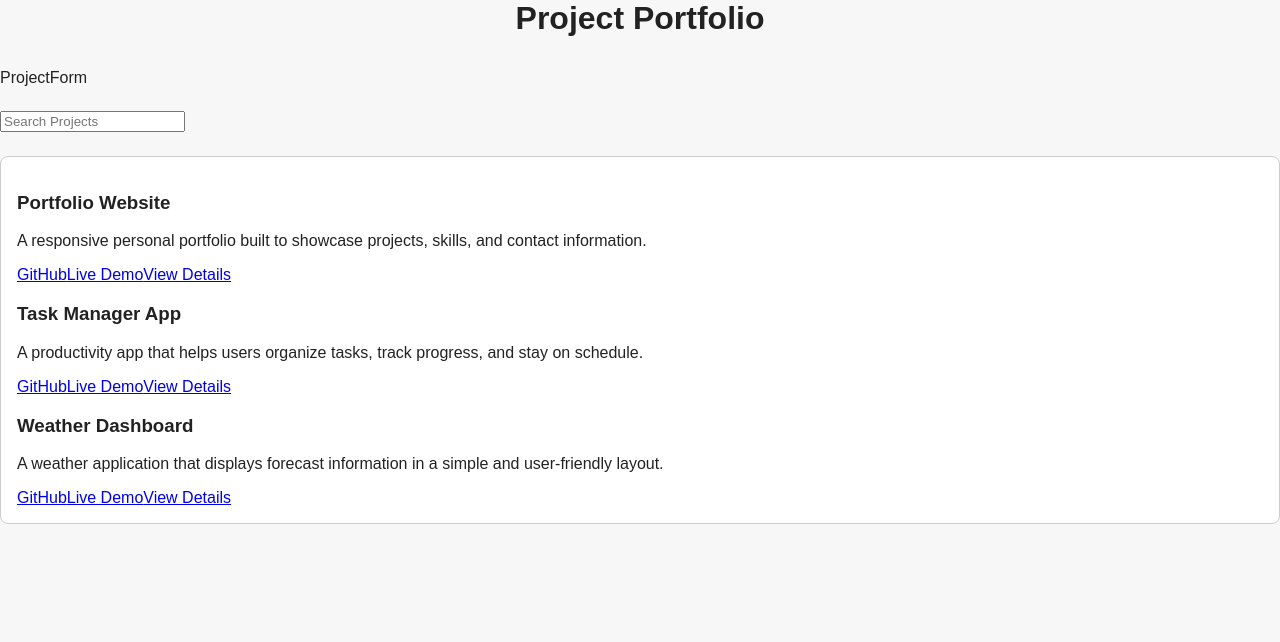
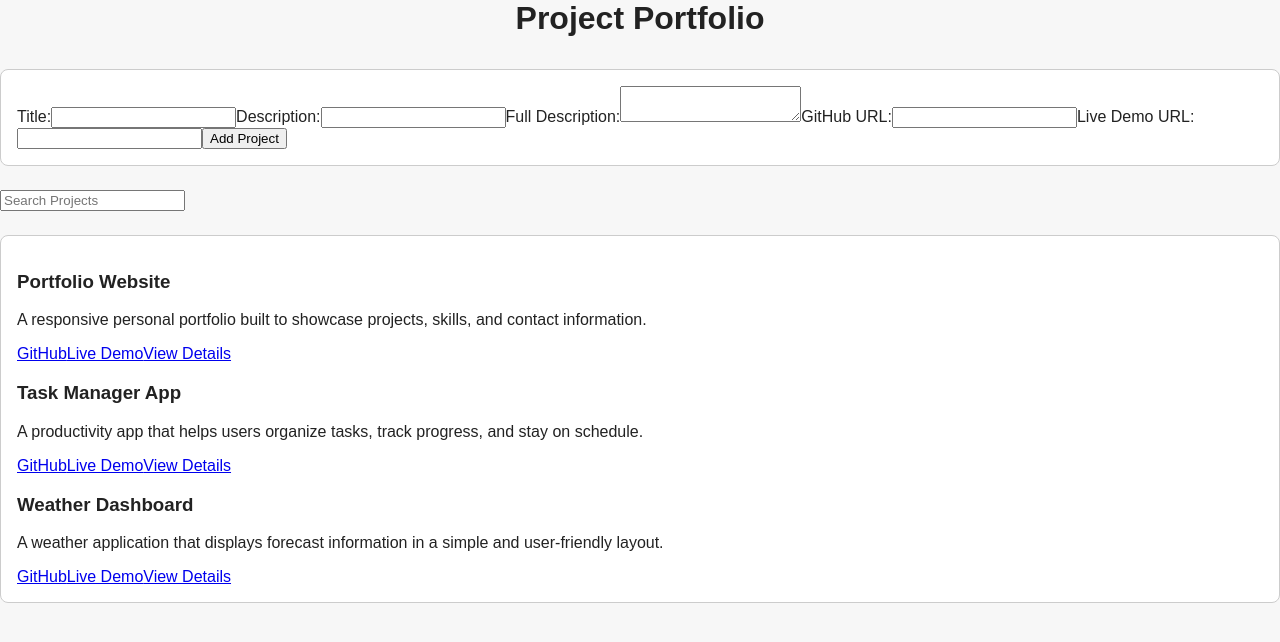
Before and after one commit to amacken3/portfolio-platform-spa-react, a React (Vite) app: page / in a window 1280 px wide. Shown: the top 642 px of the page. Built offline with nearby package versions, Linux system fonts and the light colour scheme.

Commit message:
have all components working at a base level

```diff
--- a/src/components/ProjectDetail.jsx
+++ b/src/components/ProjectDetail.jsx
@@ -1,5 +1,26 @@
-function ProjectDetail() {
-  return <div>ProjectDetail</div>;
+import { useParams } from "react-router-dom";
+
+function ProjectDetail({ projects }) {
+  const { id } = useParams();
+
+  const project = projects.find((project) => project.id === Number(id));
+
+  if (!project) {
+    return <div className="project-detail">Project not found.</div>;
+  }
+
+  return (
+    <div className="project-detail">
+      <h2>{project.title}</h2>
+      <p>{project.fullDescription}</p>
+      <a href={project.githubUrl} target="_blank" rel="noreferrer">
+        GitHub
+      </a>
+      <a href={project.liveDemoUrl} target="_blank" rel="noreferrer">
+        Live Demo
+      </a>
+    </div>
+  );
 }
 
 export default ProjectDetail;
--- a/src/components/ProjectForm.jsx
+++ b/src/components/ProjectForm.jsx
@@ -1,5 +1,89 @@
-function ProjectForm() {
-  return <div>ProjectForm</div>;
+import { useState } from "react";
+
+function ProjectForm({ onAddProject }) {
+  const [formData, setFormData] = useState({
+    title: "",
+    description: "",
+    fullDescription: "",
+    githubUrl: "",
+    liveDemoUrl: "",
+  });
+
+  function handleChange(e) {
+    setFormData({
+      ...formData,
+      [e.target.name]: e.target.value
+    });
+  }
+
+  function handleSubmit(e) {
+  e.preventDefault();
+
+  const newProject = {
+    id: Date.now(),
+    ...formData,
+  };
+
+  onAddProject(newProject);
+
+  setFormData({
+    title: "",
+    description: "",
+    fullDescription: "",
+    githubUrl: "",
+    liveDemoUrl: "",
+  });
+}
+
+  return (
+    <form className="project-form" onSubmit={handleSubmit}>
+      <label htmlFor="title">Title:</label>
+      <input
+        id="title"
+        type="text"
+        name="title"
+        value={formData.title}
+        onChange={handleChange}
+      />
+
+      <label htmlFor="description">Description:</label>
+      <input
+        id="description"
+        type="text"
+        name="description"
+        value={formData.description}
+        onChange={handleChange}
+      />
+
+      <label htmlFor="fullDescription">Full Description:</label>
+      <textarea
+        id="fullDescription"
+        name="fullDescription"
+        value={formData.fullDescription}
+        onChange={handleChange}
+      />
+
+      <label htmlFor="githubUrl">GitHub URL:</label>
+      <input
+        id="githubUrl"
+        type="text"
+        name="githubUrl"
+        value={formData.githubUrl}
+        onChange={handleChange}
+      />
+
+      <label htmlFor="liveDemoUrl">Live Demo URL:</label>
+      <input
+        id="liveDemoUrl"
+        type="text"
+        name="liveDemoUrl"
+        value={formData.liveDemoUrl}
+        onChange={handleChange}
+      />
+
+      <button type="submit">Add Project</button>
+    </form>
+  );
 }
 
 export default ProjectForm;
```
